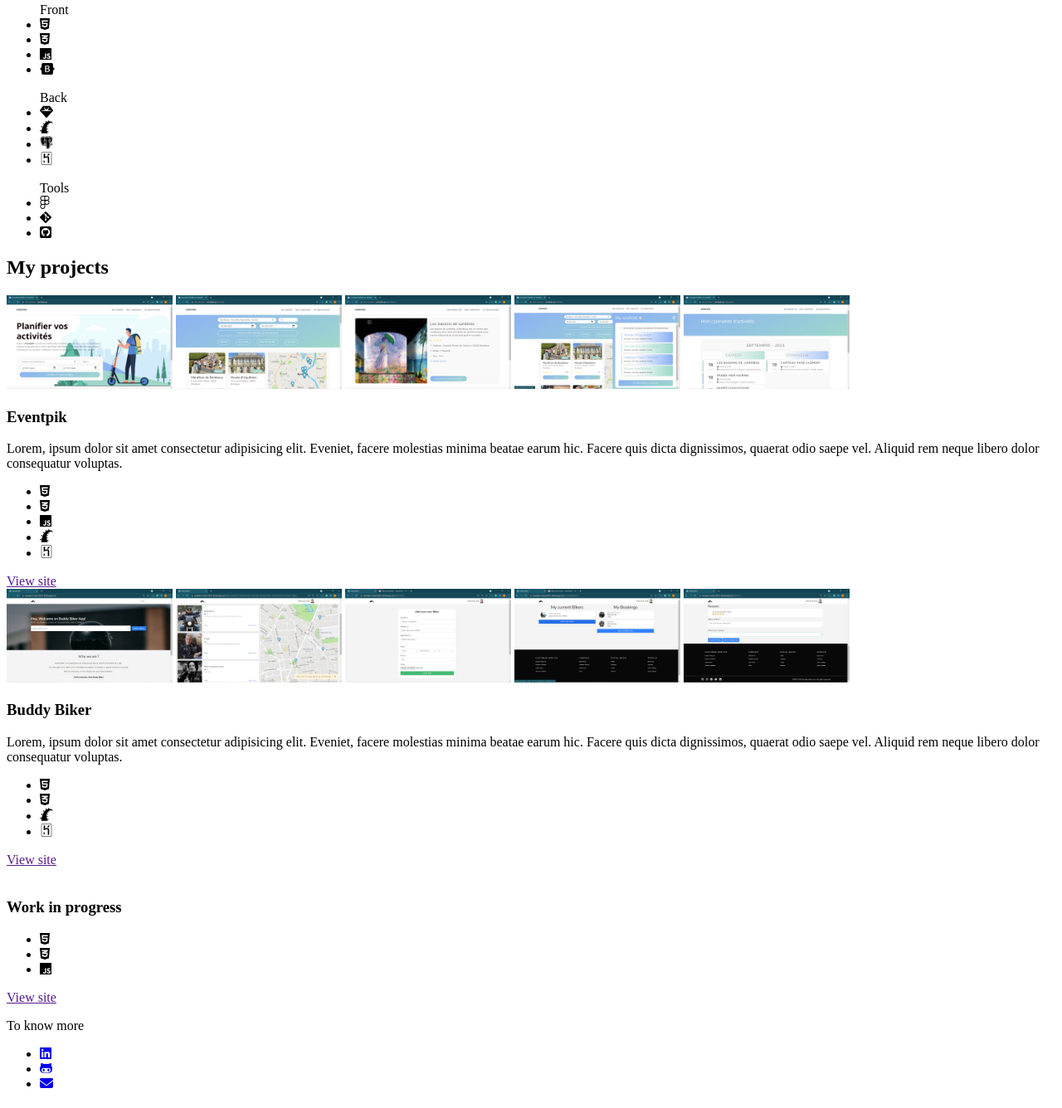
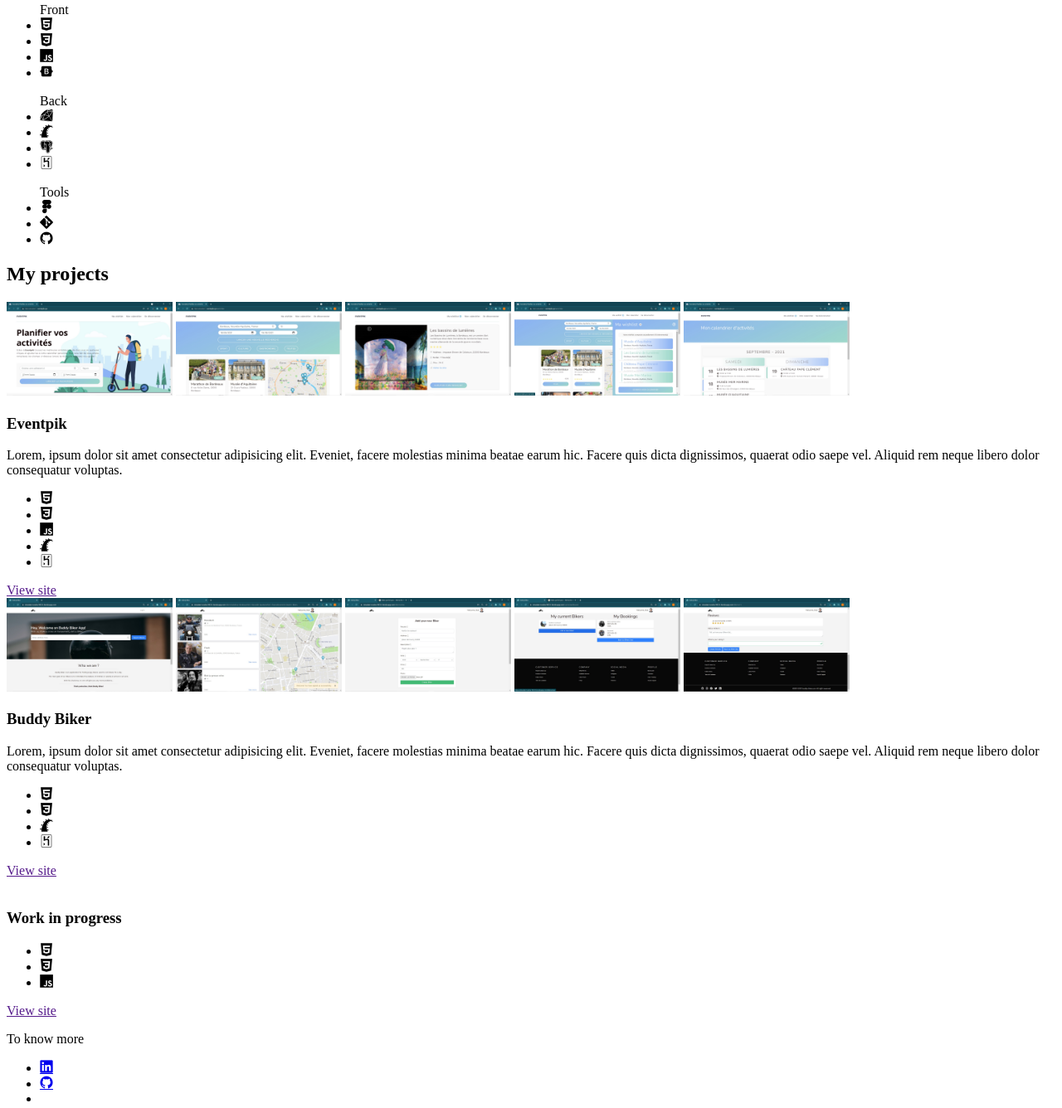
Before and after one commit to NathLouss/portfolio, a plain HTML site: page index.html in a window 1280 px wide. Shown: the part 539-1875 px from the top of the page at 83% size. Drawn offline with nearby package versions, Linux system fonts and the light colour scheme; a web font is replaced by a local one.

Commit message:
change icone library

```diff
--- a/index.html
+++ b/index.html
@@ -9,8 +9,6 @@
   <meta name="author" content="Nathalie Loussouarn">
   <meta name="keywords" content="Nathalie Loussouarn, developer, HTML, CSS, Ruby on Rails">
   <link rel="stylesheet" href="style.css">
-  <script src="https://kit.fontawesome.com/9d010d1a2f.js" crossorigin="anonymous"></script>
-  <link rel="stylesheet" href="https://cdn.jsdelivr.net/gh/devicons/devicon@v2.14.0/devicon.min.css">
 </head>
 
 <body>
@@ -40,15 +38,15 @@
         <h2>My teck stack</h2>
           <div class="card-front">
             <ul>Front
-              <li><i class="fab fa-html5"></i></li>
-              <li><i class="fab fa-css3-alt"></i></li>
-              <li><i class="fab fa-js"></i></li>
-              <li><i class="fab fa-bootstrap"></i></li>
+              <li><i class="devicon-html5-plain"></i></li>
+              <li><i class="devicon-css3-plain"></i></li>
+              <li><i class="devicon-javascript-plain"></i></li>
+              <li><i class="devicon-bootstrap-plain"></i></li>
             </ul>
           </div>
           <div class="card-back">
             <ul>Back
-              <li><i class="fas fa-gem"></i></li>
+              <li><i class="devicon-ruby-plain"></i></li>
               <li><i class="devicon-rails-plain"></i></li>
               <li><i class="devicon-postgresql-plain"></i></li>
               <li><i class="devicon-heroku-original"></i></li>
@@ -56,9 +54,9 @@
           </div>
           <div class="card-tools">
             <ul>Tools
-              <li><i class="fab fa-figma"></i></li>
-              <li><i class="fab fa-git-alt"></i></li>
-              <li><i class="fab fa-github-square"></i></li>
+              <li><i class="devicon-figma-plain"></i></li>
+              <li><i class="devicon-git-plain"></i></li>
+              <li><i class="devicon-github-original"></i></li>
             </ul>
         </div>
       </div>
@@ -80,9 +78,9 @@
               </p>
               <div class="icones-project">
                 <ul>
-                  <li><i class="fab fa-html5"></i></li>
-                  <li><i class="fab fa-css3-alt"></i></li>
-                  <li><i class="fab fa-js"></i></li>
+                  <li><i class="devicon-html5-plain"></i></li>
+                  <li><i class="devicon-css3-plain"></i></li>
+                  <li><i class="devicon-javascript-plain"></i></li>
                   <li><i class="devicon-rails-plain"></i></li>
                   <li><i class="devicon-heroku-original"></i></li>
                 </ul>
@@ -107,8 +105,8 @@
               </p>
               <div class="icones-project">
                 <ul>
-                  <li><i class="fab fa-html5"></i></li>
-                  <li><i class="fab fa-css3-alt"></i></li>
+                  <li><i class="devicon-html5-plain"></i></li>
+                  <li><i class="devicon-css3-plain"></i></li>
                   <li><i class="devicon-rails-plain"></i></li>
                   <li><i class="devicon-heroku-original"></i></li>
                 </ul>
@@ -127,9 +125,9 @@
               <p></p>
               <div class="icones-project">
                 <ul>
-                  <li><i class="fab fa-html5"></i></li>
-                  <li><i class="fab fa-css3-alt"></i></li>
-                  <li><i class="fab fa-js"></i></li>
+                  <li><i class="devicon-html5-plain"></i></li>
+                  <li><i class="devicon-css3-plain"></i></li>
+                  <li><i class="devicon-javascript-plain"></i></li>
                 </ul>
               </div>
               <div class="btn-site">
@@ -142,13 +140,13 @@
       <p>To know more</p>
       <ul class="links">
         <li>
-          <a href="https://www.linkedin.com/in/nathalieloussouarn/" title="Connect with me on Linkedin" target="blank"><i class="fab fa-linkedin"></i></a>
+          <a href="https://www.linkedin.com/in/nathalieloussouarn/" title="Connect with me on Linkedin" target="blank"><i class="devicon-linkedin-plain"></i></a>
         </li>
         <li>
-          <a href="https://github.com/NathLouss" title="See my code on Github" target="blank"><i class="fab fa-github-alt"></i></a>
+          <a href="https://github.com/NathLouss" title="See my code on Github" target="blank"><i class="devicon-github-original"></i></a>
         </li>
         <li>
-          <a href="mailtoo:loussouarn.nathalie@gmail.com" title="Send me a email" target="blank"><i class="fas fa-envelope"></i></a>
+          <a href="mailtoo:loussouarn.nathalie@gmail.com" title="Send me a email" target="blank" alt><i class="gg-mail"></i></a>
         </li>
       </ul>
     </footer>
--- a/style.css
+++ b/style.css
@@ -1,2 +1,4 @@
 @import url('https://fonts.googleapis.com/css2?family=Allura&display=swap');
 @import url('https://fonts.googleapis.com/css2?family=Vollkorn+SC&display=swap');
+@import url('https://css.gg/mail.css');
+@import url('https://cdn.jsdelivr.net/gh/devicons/devicon@v2.14.0/devicon.min.css');
```
